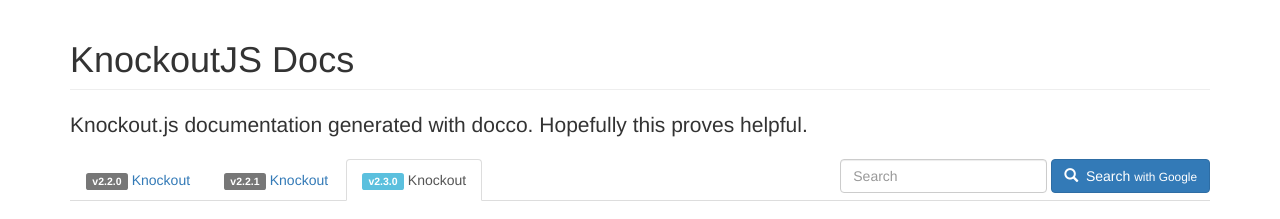
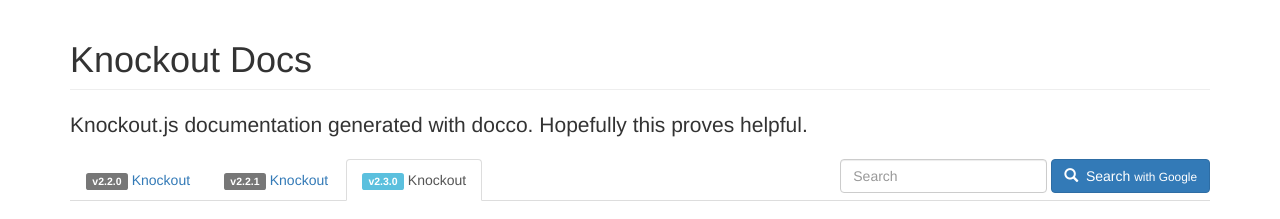
Before and after one commit to hopsoft/knockout_docs, a Jekyll site: the page built from index.html, in a window 1280 px wide. Shown: the top 219 px of the page. Built offline with Jekyll 4.4.1, drawn with Linux system fonts in a browser that asks for light colours; nearby versions of some CDN libraries; Markdown is read by kramdown in place of the engine named in the settings; comment, search, counter and statistics services are not loaded.

Commit message:
Renamed to simply Knockout Docs everywhere.

```diff
--- a/_config.yml
+++ b/_config.yml
@@ -1,3 +1,3 @@
-name: KnockoutJS Docs
+name: Knockout Docs
 markdown: redcarpet
 pygments: true
--- a/index.html
+++ b/index.html
@@ -3,7 +3,7 @@ layout: bootstrap
 title: Knockout Docs
 ---
 
-<h1 class="page-header">KnockoutJS Docs</h1>
+<h1 class="page-header">Knockout Docs</h1>
 <p class="lead">
   Knockout.js documentation generated with docco.
   Hopefully this proves helpful.
```
Also changed, not shown: README.md.
